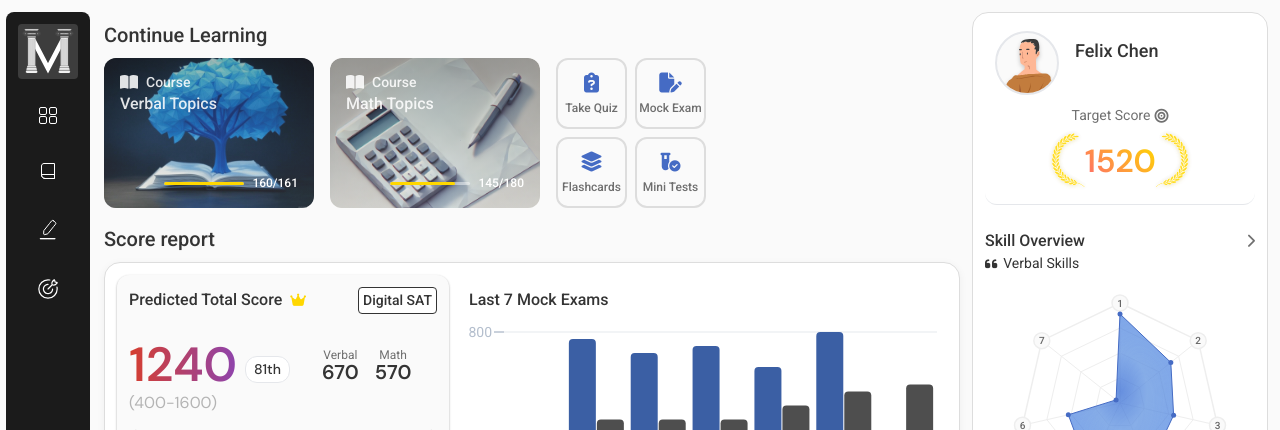
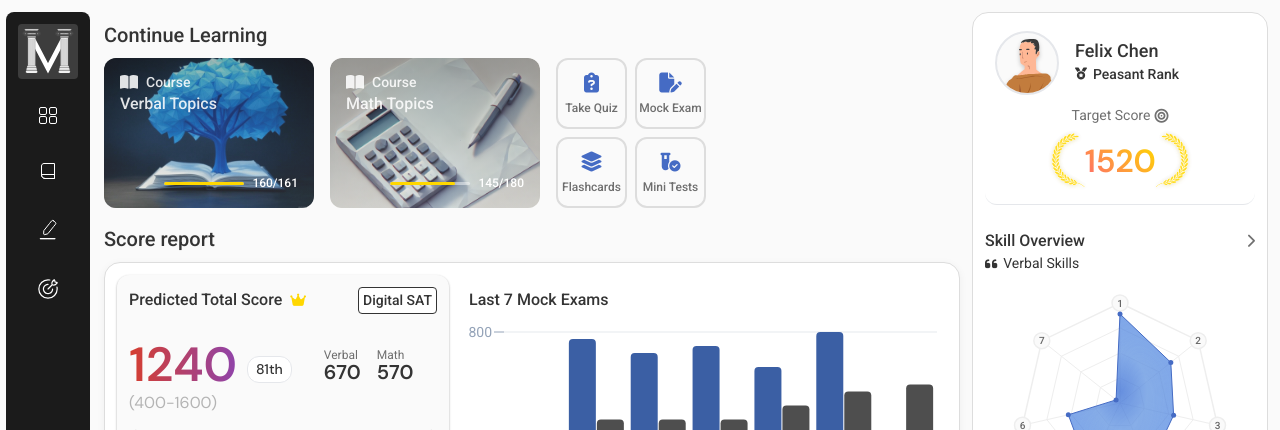
Before and after one commit to Orujhimaru/max_odyssey, a React (Vite) app: page / in a window 1280 px wide. Shown: the top 430 px of the page. Built offline with nearby package versions, Linux system fonts and the light colour scheme; a web font is replaced by a local one.

Commit message:
design: minor changes, again

```diff
--- a/src/components/ProfileSection/ProfileSection.jsx
+++ b/src/components/ProfileSection/ProfileSection.jsx
@@ -13,7 +13,7 @@ const ProfileSection = () => {
       return {
         image: peasantAvatar,
         rank: "Peasant",
-        color: "#ffffffde", // Bronze-ish color for peasant rank
+        color: "var(--text-primary)", // Bronze-ish color for peasant rank
       };
     }
     // Future ranks will be added here
--- a/src/components/RadarComponent/RadarChart/RadarChart.css
+++ b/src/components/RadarComponent/RadarChart/RadarChart.css
@@ -59,7 +59,6 @@
   animation-delay: var(--delay);
   transform-origin: center;
   opacity: 0;
-  /* mix-blend-mode: darken; */
 }
 
 .score-point {
@@ -74,6 +73,12 @@
   opacity: 0;
   transform-origin: center;
   animation: movePoint var(--duration) ease-out forwards;
+}
+
+/* Add sequence animation for polygon */
+.score-polygon {
+  opacity: 0;
+  animation: fadeIn 0.8s ease-out 0.8s forwards; /* Delay after points appear */
 }
 
 @keyframes fadeIn {
--- a/src/components/ScoreColumnComponent/PredictedScore/PredictedScore.css
+++ b/src/components/ScoreColumnComponent/PredictedScore/PredictedScore.css
@@ -86,7 +86,7 @@
 .score-item {
   display: flex;
   flex-direction: column;
-  align-items: center;
+  /* align-items: center; */
 }
 
 .score-label {
@@ -105,6 +105,7 @@
   font-family: "DM Sans", sans-serif;
   font-size: 20px;
   font-weight: 600;
+  /* width: 108px; */
   color: var(--text-primary);
 }
 
@@ -173,7 +174,7 @@
     #d63e2e,
     #8e44ad
   ); /* Chrome 10-25, Safari 5.1-6 */
-
+  width: 110px;
   font-size: 48px;
   background-clip: text;
   -webkit-text-fill-color: transparent;
--- a/src/components/ScoreColumnComponent/ScoreColumnGraph/ScoreColumn.css
+++ b/src/components/ScoreColumnComponent/ScoreColumnGraph/ScoreColumn.css
@@ -178,10 +178,10 @@ path[class="recharts-rectangle recharts-tooltip-cursor"] {
   margin-top: 5px !important; /* Adjust the margin as needed */
 }
 
-.recharts-yAxis .recharts-text {
+/* .recharts-yAxis .recharts-text {
   transition: opacity 0.1s ease-in-out;
   opacity: 0.7;
-}
+} */
 
 .score-guide-line {
   transition: opacity 0.2s ease-in-out;
```
